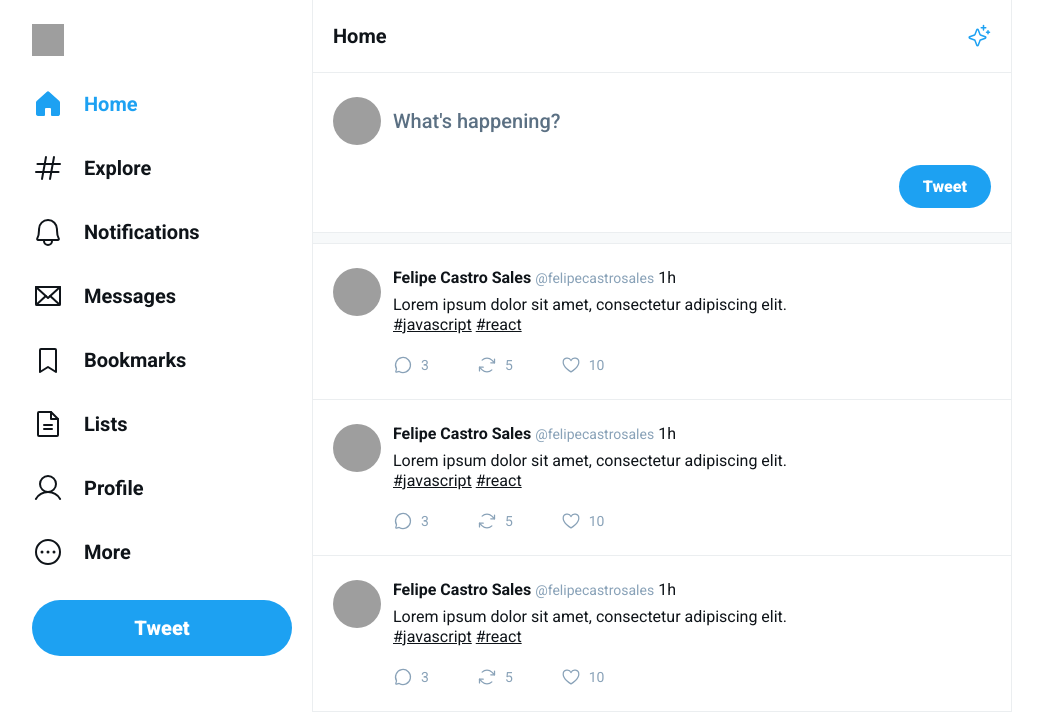
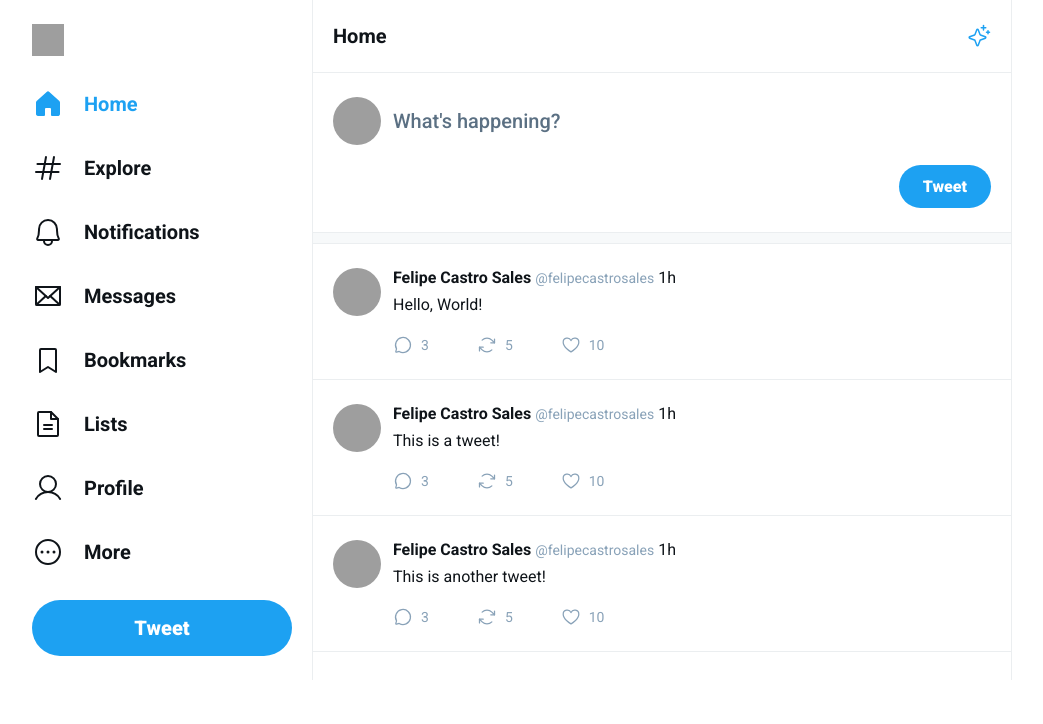
Before and after one commit to felipecastrosales/ui-twitter, a React (Vite) app: page / in a window 1280 px wide. Shown: the top 724 px of the page, without its empty margins (128-1171 px from the left). Built offline with nearby package versions, Linux system fonts and the light colour scheme; grey boxes are pictures that could not be loaded.

Commit message:
chore: keys and maps concepts

```diff
--- a/src/components/Tweet.tsx
+++ b/src/components/Tweet.tsx
@@ -1,7 +1,13 @@
 import { ArrowsClockwise, ChatCircle, Heart } from 'phosphor-react';
 import './Tweet.css';
 
-export function Tweet() {
+interface TweetProps {
+  content: string;
+}
+
+export function Tweet(
+  props: TweetProps,
+) {
   return (
     <a href='#' className="tweet">
       <img src="https://github.com/felipecastrosales.png" alt="Felipe Castro Sales" />
@@ -13,11 +19,12 @@ export function Tweet() {
           <time>1h</time>
         </div>
 
-          <p>
+          {/* <p>
             Lorem ipsum dolor sit amet, consectetur adipiscing elit.
             <br />
             <a href="#">#javascript</a> <a href="#">#react</a>
-          </p>
+          </p> */}
+          <p>{props.content}</p>
 
         <div className="tweet-content-footer">
           <button type="button">
--- a/src/main.tsx
+++ b/src/main.tsx
@@ -7,6 +7,12 @@ import './global.css';
 import { Sidebar } from './components/Sidebar';
 import { Header } from './components/Header';
 import { Separator } from './components/Separator';
+
+const tweets = [
+  'Hello, World!',
+  'This is a tweet!',
+  'This is another tweet!',
+];
 
 createRoot(document.getElementById('root')!).render(
   <StrictMode>
@@ -27,9 +33,15 @@ createRoot(document.getElementById('root')!).render(
 
           <Separator />
 
-          <Tweet />
-          <Tweet />
-          <Tweet />
+          {/* <Tweet content={tweets[0]} />
+          <Tweet content={tweets[1]} />
+          <Tweet content={tweets[2]} /> */}
+
+          {
+            tweets.map((tweet, index) => (
+              <Tweet key={index} content={tweet} />
+            ))
+          }
         </main>
       </div>
     </div>
```
